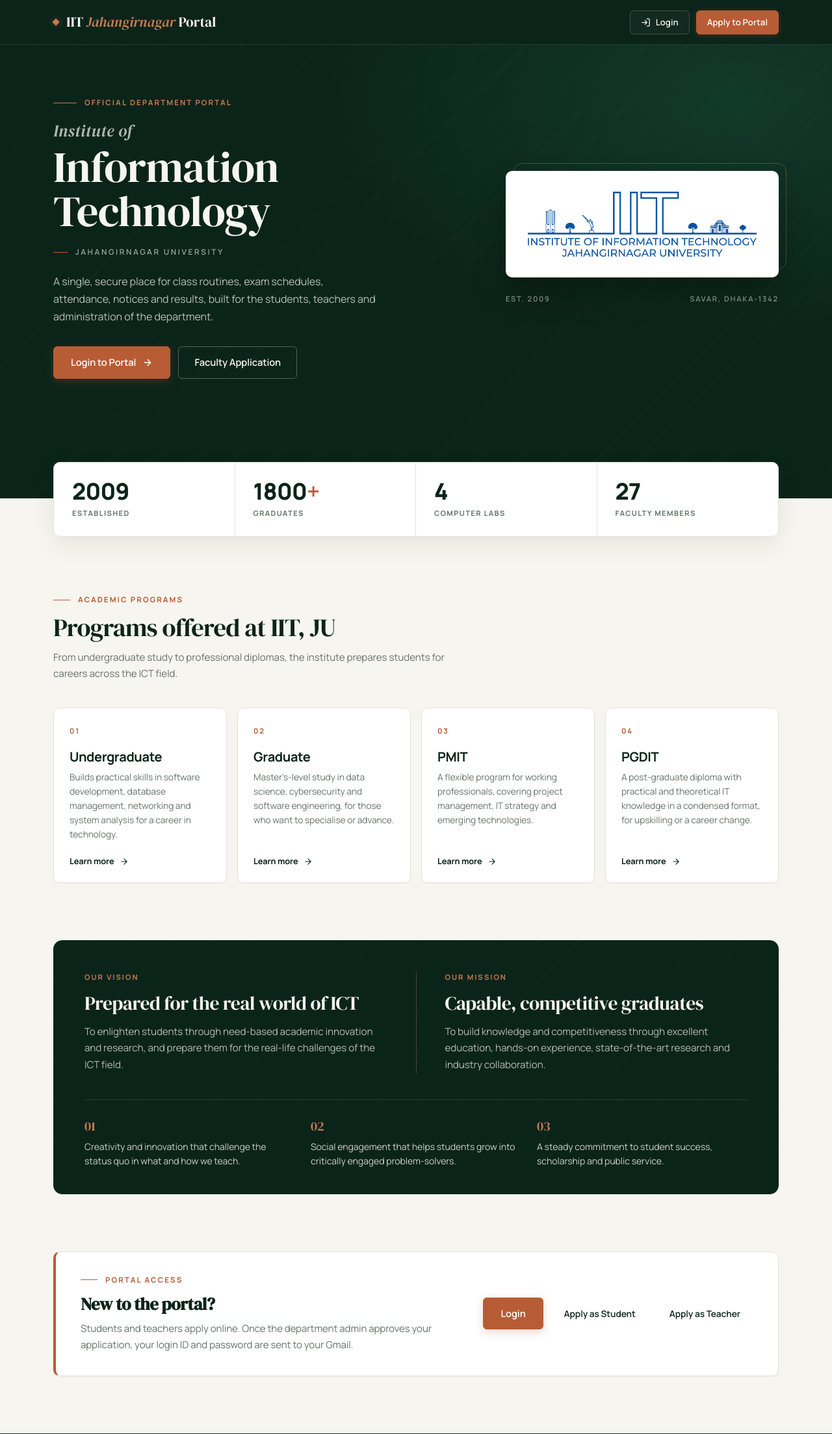
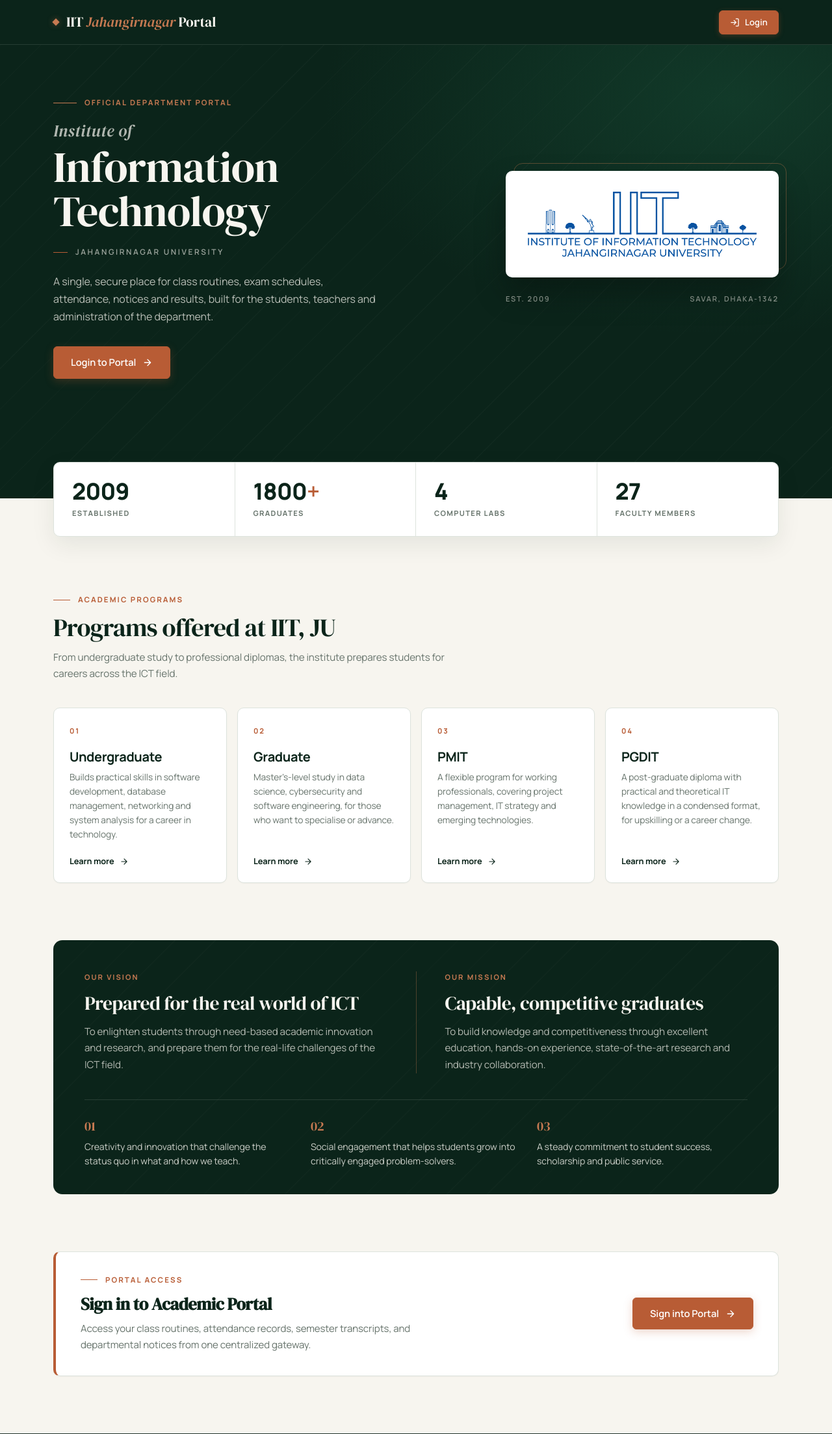
Before and after one commit to mdsohelranaa25/Student_ManageMent_System, a Django app: page / in a window 1280 px wide. Shown: the top 2207 px of the page at 65% size. Run offline with Django 5.2, Linux system fonts and the light colour scheme; data that the repository does not hold is empty.

Commit message:
Remove apply buttons from home page and navbar

```diff
--- a/templates/base.html
+++ b/templates/base.html
@@ -54,12 +54,9 @@
             </button>
           </form>
         {% else %}
-          <a href="/accounts/login/" class="nav-btn">
+          <a href="/accounts/login/" class="nav-btn nav-btn-accent">
             <svg viewBox="0 0 24 24" width="15" height="15" fill="none" stroke="currentColor" stroke-width="2"><path d="M15 3h4a2 2 0 012 2v14a2 2 0 01-2 2h-4M10 17l5-5-5-5M15 12H3"/></svg>
             <span>Login</span>
-          </a>
-          <a href="/accounts/apply/" class="nav-btn nav-btn-accent">
-            <span>Apply to Portal</span>
           </a>
         {% endif %}
       </div>
--- a/templates/home.html
+++ b/templates/home.html
@@ -29,9 +29,6 @@
             <a href="/accounts/login/" class="btn-brand">
               Login to Portal
               <svg viewBox="0 0 24 24" width="16" height="16" fill="none" stroke="currentColor" stroke-width="2"><path d="M5 12h14M12 5l7 7-7 7"/></svg>
-            </a>
-            <a href="/accounts/apply/teacher/" class="btn-outline-ivory">
-              <span>Faculty Application</span>
             </a>
           </div>
         </div>
@@ -129,13 +126,14 @@
       <div class="portal-access" data-reveal>
         <div>
           <div class="hs-eyebrow">Portal Access</div>
-          <h3>New to the portal?</h3>
-          <p>Students and teachers apply online. Once the department admin approves your application, your login ID and password are sent to your Gmail.</p>
+          <h3>Sign in to Academic Portal</h3>
+          <p>Access your class routines, attendance records, semester transcripts, and departmental notices from one centralized gateway.</p>
         </div>
         <div class="portal-access-actions">
-          <a href="/accounts/login/" class="btn-brand">Login</a>
-          <a href="/accounts/apply/student/" class="btn-outline-dark">Apply as Student</a>
-          <a href="/accounts/apply/teacher/" class="btn-outline-dark">Apply as Teacher</a>
+          <a href="/accounts/login/" class="btn-brand">
+            <span>Sign into Portal</span>
+            <svg viewBox="0 0 24 24" width="16" height="16" fill="none" stroke="currentColor" stroke-width="2"><path d="M5 12h14M12 5l7 7-7 7"/></svg>
+          </a>
         </div>
       </div>
     </div>
--- a/templates/login.html
+++ b/templates/login.html
@@ -54,8 +54,7 @@
         </form>
 
         <div class="text-center mt-4 pt-2 border-top">
-          <p class="text-muted small mb-1">Students are enrolled directly by Department Administration.</p>
-          <a href="/accounts/apply/teacher/" class="fw-bold small">Faculty Membership Application &rarr;</a>
+          <p class="text-muted small mb-0">Students and faculty are officially registered by Department Administration.</p>
         </div>
       </div>
     </div>
```
